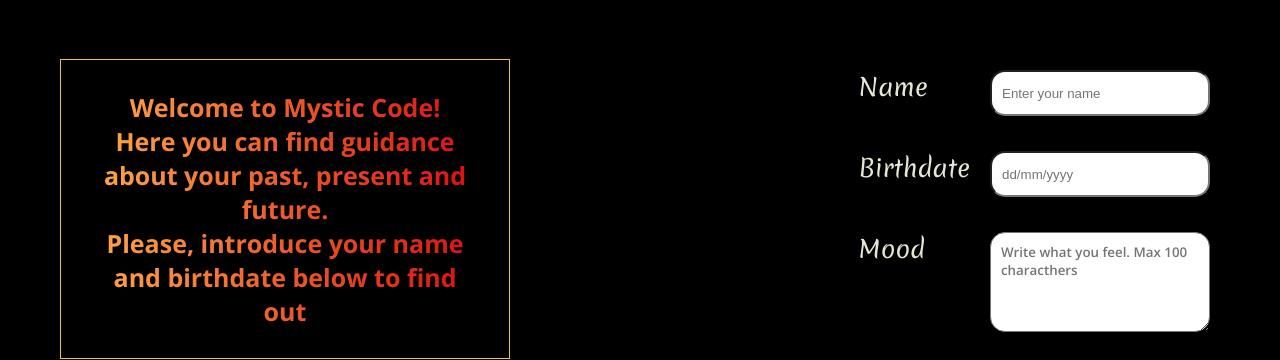
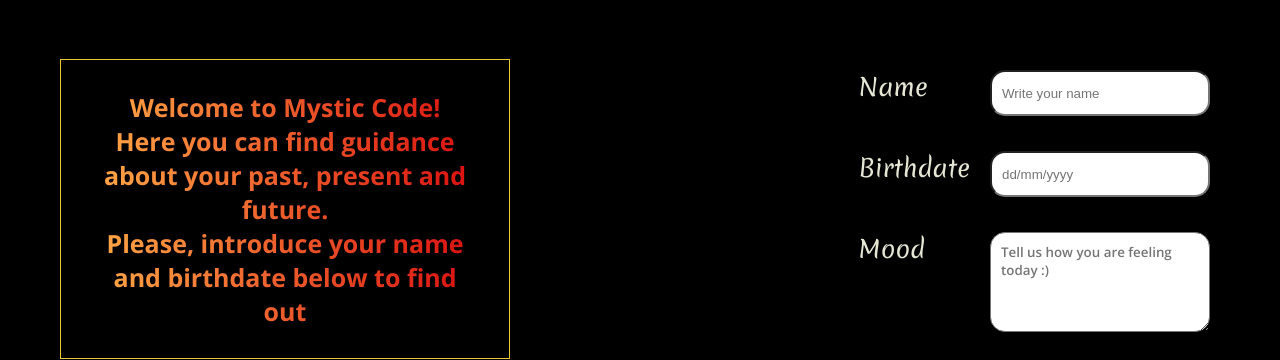
Before and after one commit to florienborg/sakura_tarot, a React (Create React App) app: page / in a window 1280 px wide. Shown: the part 145-505 px from the top of the page. Built offline with nearby package versions, Linux system fonts and the light colour scheme.

Commit message:
cambio de texto en placeholders de form

```diff
--- a/src/components/form/Form.jsx
+++ b/src/components/form/Form.jsx
@@ -50,7 +50,7 @@ function Form() {
             id="name"
             name="name"
             className="input-form"
-            placeholder="Enter your name"
+            placeholder="Write your name"
             required
             value={formData.name}
             onChange={handleChange}
@@ -79,9 +79,9 @@ function Form() {
             id="mood"
             name="mood"
             className="input-mood"
-            placeholder="Write what you feel. Max 100 characthers"
+            placeholder="Tell us how you are feeling today :)"
             value={formData.mood}
-            maxLength={100} //  limit 100 characters
+            maxLength={100}
             onChange={handleChange}
           />
         </div>
```
